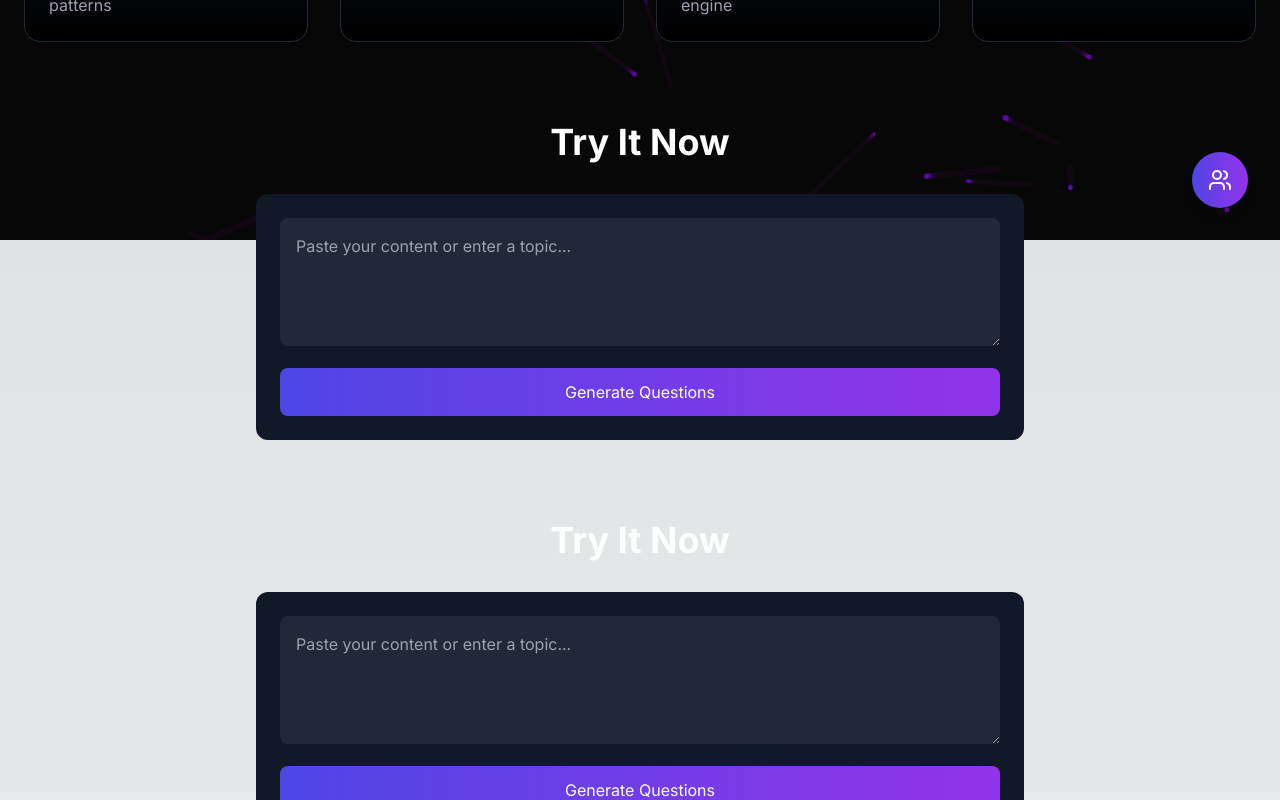
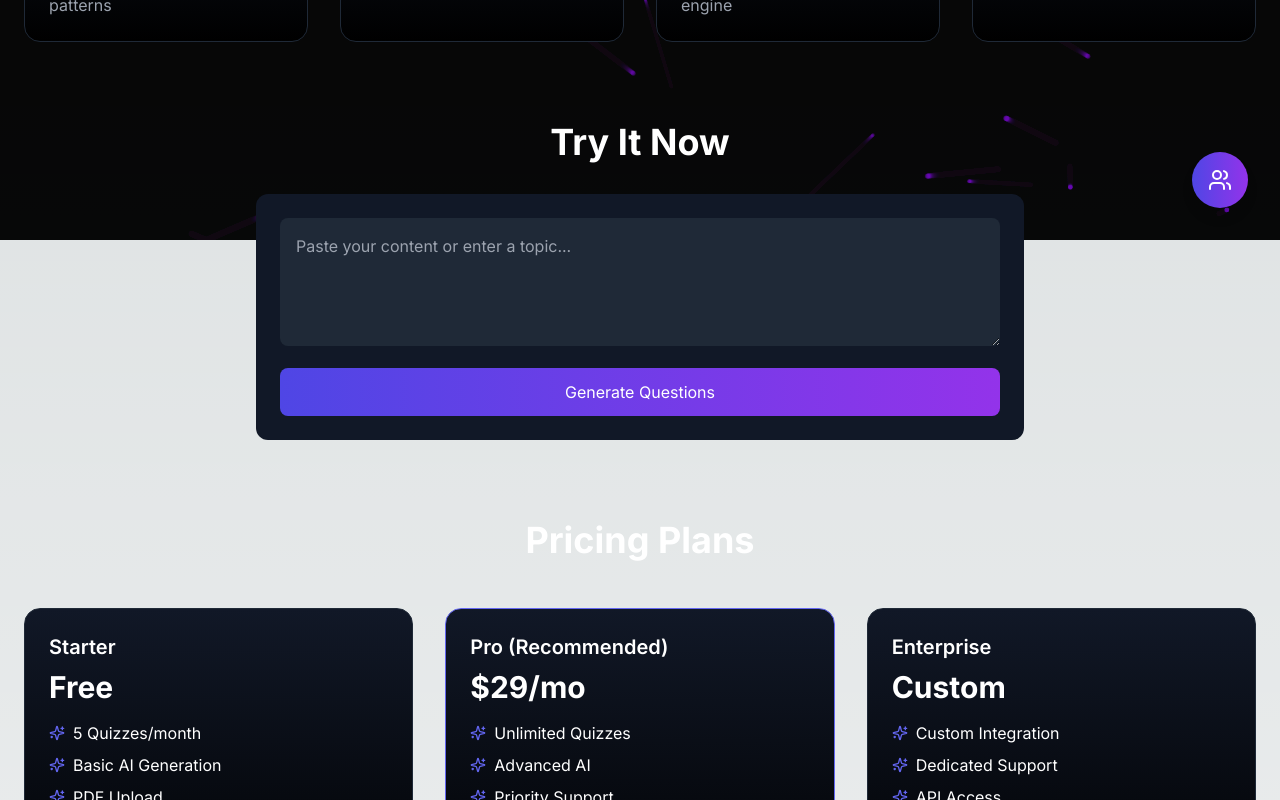
Before and after one commit to Pavan-personal/ai_enhanced_quiz_application, a Next.js app: page / in a window 1280 px wide. Shown: the part 560-1360 px from the top of the page. Built offline with nearby package versions, Linux system fonts and the light colour scheme.

Commit message:
api modifications

```diff
--- a/app/api/trail/route.ts
+++ b/app/api/trail/route.ts
@@ -27,7 +27,7 @@ export async function GET(req: Request) {
       );
     }
 
-    const customCommand = `Generate 10 questions for the context: ${context}. difficulty level should be mixed of all levels. and i want random number of questions from each level. Single correct answer Format is {type: 'mcq or fill-in-blank or assertion-reason t/f', question: 'string', answer: 'index of correct option', options: ['string', 'string', 'string', 'string']}. Fill in the Gap (Option-Based) Format is {type: 'string', question: 'string', answer: 'index of correct option', options: ['string', 'string', 'string', 'string']}. Assertion-Reasoning Format is {type: 'string', question: 'string', answer: 'index of correct option', options: ['string', 'string', 'string', 'string'], statment: 'string', reason: 'string'}.`;
+    const customCommand = `Generate 10 questions for the context: ${context}. difficulty level should be mixed of all levels. and i want random number of questions from each level. Single correct answer Format is {type: 'mcq or fill-in-blank or assertion-reason t/f', question: 'string', answer: 'index of correct option', options: ['string', 'string', 'string', 'string']}. Fill in the Gap (Option-Based) Format is {type: 'string', question: 'string', answer: 'index of correct option', options: ['string', 'string', 'string', 'string']}. Assertion-Reasoning Format is {type: 'string', question: 'string', answer: 'index of correct option', options: ['string', 'string', 'string', 'string'], statment: 'string', reason: 'string'}. also give random correct options`;
 
     const response = await fetch(
       `https://generativelanguage.googleapis.com/v1beta/models/gemini-1.5-flash-latest:generateContent?key=${process.env.GEMINI_API_KEY}`,
--- a/app/page.tsx
+++ b/app/page.tsx
@@ -244,27 +244,6 @@ const LandingPage: React.FC = () => {
           ))}
         </div>
 
-        {/* Interactive Demo */}
-        <div className="max-w-3xl mx-auto mb-20">
-          <h2 className="text-4xl font-bold text-center mb-8">Try It Now</h2>
-          <div className="bg-gray-900 rounded-xl p-6">
-            <textarea
-              value={demoText}
-              onChange={(e) => setDemoText(e.target.value)}
-              className="w-full h-32 bg-gray-800 rounded-lg p-4 text-white mb-4"
-              placeholder="Paste your content or enter a topic..."
-            />
-            <motion.button
-              className="w-full py-3 rounded-lg bg-gradient-to-r from-indigo-600 to-purple-600 hover:from-indigo-500 hover:to-purple-500"
-              whileHover={{ scale: 1.02 }}
-              whileTap={{ scale: 0.98 }}
-              onClick={() => setIsGenerating(true)}
-            >
-              {isGenerating ? 'Generating...' : 'Generate Questions'}
-            </motion.button>
-          </div>
-        </div>
-
         {/* Stats */}
         {/* <div className="grid grid-cols-2 md:grid-cols-4 gap-8 mb-20">
           {stats.map((stat, index) => (
--- a/components/trail.tsx
+++ b/components/trail.tsx
@@ -124,7 +124,7 @@ const QuizDialog = () => {
           <textarea
             value={demoText}
             onChange={(e) => setDemoText(e.target.value)}
-            className="w-full h-32 bg-gray-800 rounded-lg p-4 text-black mb-4"
+            className="w-full h-32 bg-gray-800 rounded-lg p-4 mb-4"
             placeholder="Paste your content or enter a topic..."
           />
           <motion.button
@@ -257,7 +257,7 @@ const QuizDialog = () => {
                 <div className="w-20 h-20 bg-purple-100 rounded-full flex items-center justify-center mx-auto mb-4">
                   <Check className="w-10 h-10 text-black" />
                 </div>
-                <h3 className="text-2xl font-bold mb-2">Quiz Complete!</h3>
+                <h3 className="text-2xl font-bold text-black mb-2">Quiz Complete!</h3>
                 <p className="text-gray-600">
                   You scored {calculateScore()} out of {questions.length}
                 </p>
```
